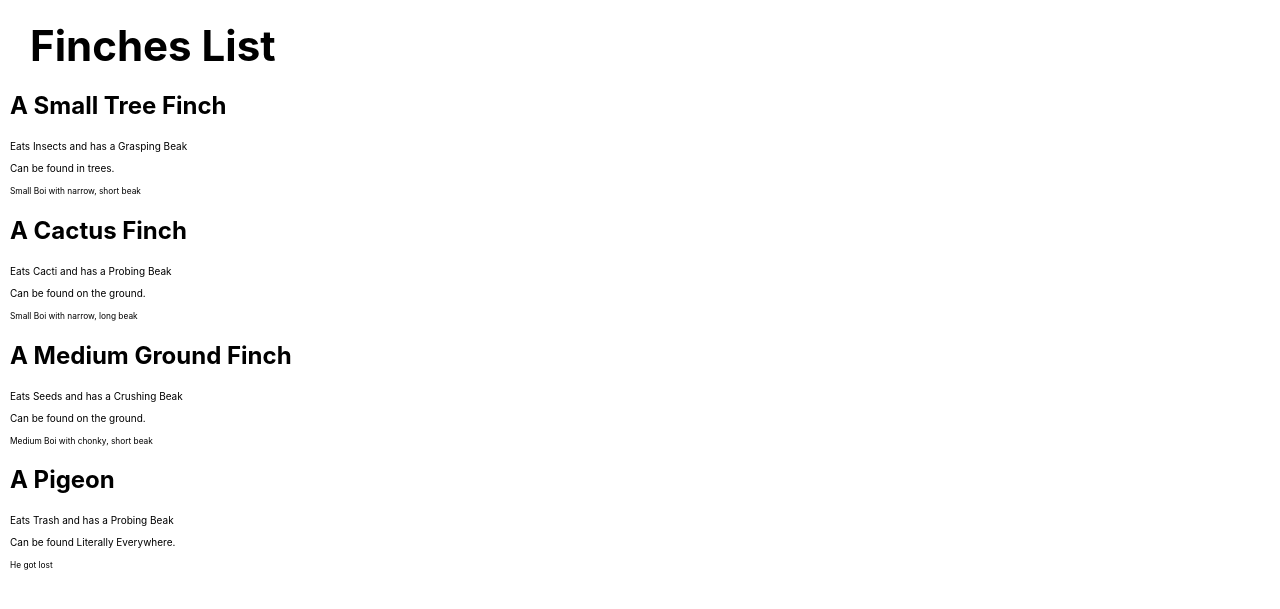
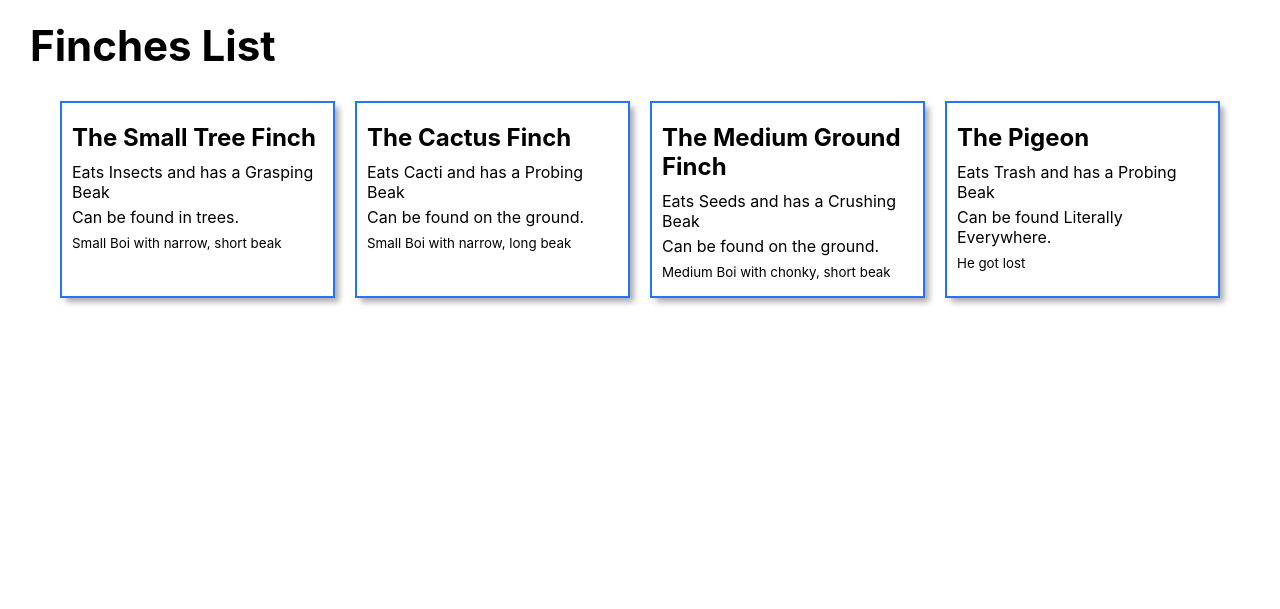
Before and after one commit to Reizor-75/finch-collector, a Django app: page /finches/ in a window 1280 px wide. Shown: the part 54-663 px from the top of the page. Run offline with Django 4.2, Linux system fonts and the light colour scheme.

Commit message:
add styling to all finches template

```diff
--- /dev/null
+++ b/main_app/static/css/finches/index.css
@@ -0,0 +1,38 @@
+.card-container {
+  padding: 0 30px;
+  display: flex;
+  justify-content: center;
+  flex-wrap: wrap;
+}
+
+.card {
+  width: 275px;
+  margin: 10px;
+  border: var(--borders);
+  box-shadow: var(--card-box-shadow);
+}
+
+.card-content {
+  padding: 10px;
+  width: 100%;
+}
+
+.usr-img {
+  width: 100%;
+  border-radius: var(--card-border-radius);
+}
+
+.card > a {
+  text-decoration: none;
+  color: var(--text-color);
+}
+
+.card h2 {
+  margin: 10px 0;
+  font-size: var(--font-xl);
+}
+
+.card p {
+  margin: 5px 0;
+  font-size: var(--font-reg);
+}
--- a/main_app/templates/finches/index.html
+++ b/main_app/templates/finches/index.html
@@ -2,6 +2,11 @@
 {% load static %}
 
 {% block head %}
+<link
+rel="stylesheet"
+type="text/css"
+href="{% static 'css/finches/index.css' %}"
+/>
 {% endblock %}
 
 {% block content %}
@@ -17,7 +22,7 @@
         <div class="card-img-container">
 
         </div>
-        <h2 class="card-title">A {{ finch.name }}</h2>
+        <h2 class="card-title">The {{ finch.name }}</h2>
           <p>Eats {{ finch.diet }} and has a {{ finch.beak }}</p>
           <p>Can be found {{ finch.habitat }}.</p>
         <p><small>{{ finch.description }}</small></p>
```
